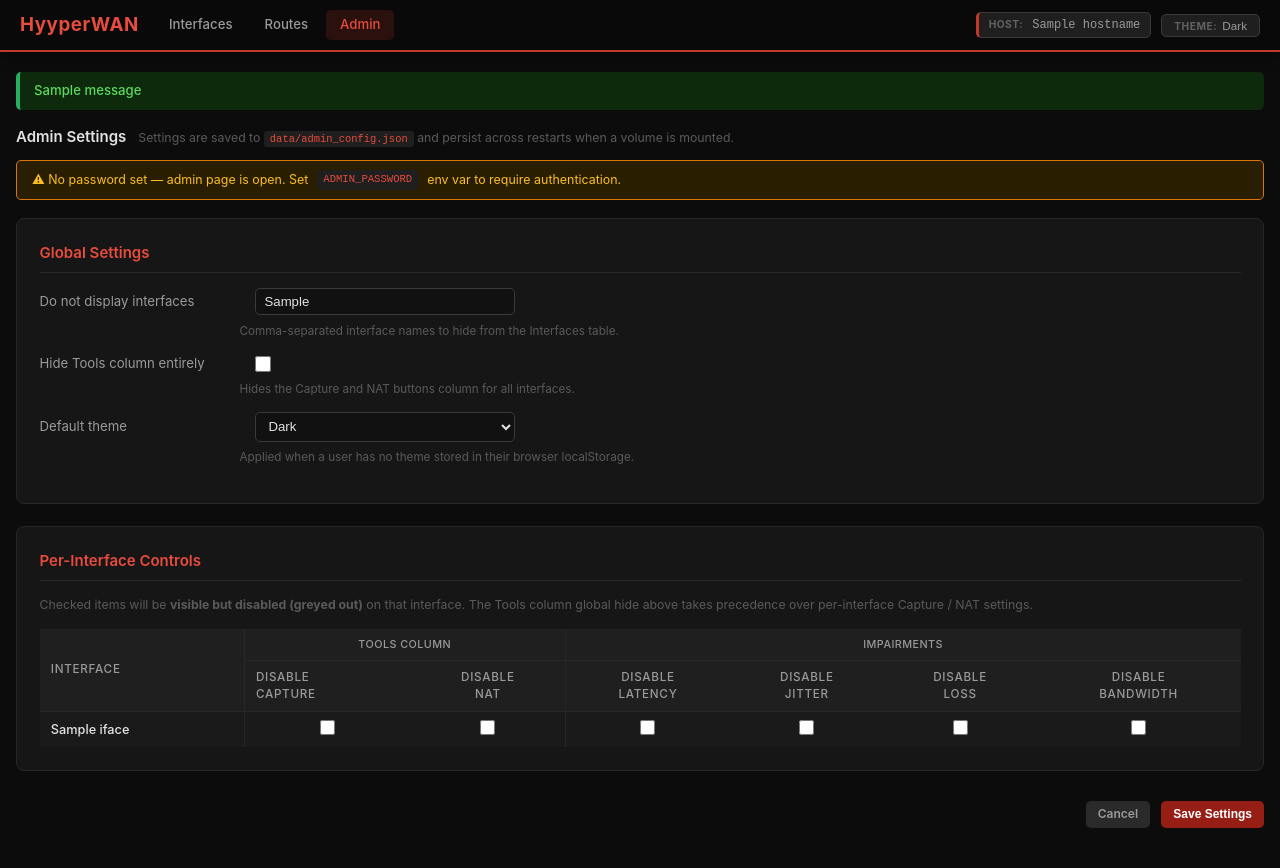
After one commit to hyyperlite/hyyperwan, a Flask app: template templates/admin.html in a window 1280 px wide. The commit adds this page. Run offline with Flask 3, Linux system fonts and the light colour scheme; the template is opened without the code that fills it: most values are stand-ins (such as "Sample title", 1, 10 or a date in 2020); one stand-in notice (Sample message) is shown; parts of the project's set-up code (start-up, migrations or seed data) failed here and were passed over.

Commit message:
Add /admin page with per-interface granular controls
- New /admin route with optional Basic Auth (ADMIN_PASSWORD env var)
- Admin config persisted to JSON file (ADMIN_CONFIG_PATH, default
  /app/data/admin_config.json) — mount -v /host/path:/app/data for
  persistence across container restarts
- Global settings: hidden interfaces, disable tools column, default theme
- Per-interface controls: disable (grey out) capture, NAT, latency,
  jitter, loss, and bandwidth independently per interface
- Env vars (IGNORE_INTERFACES, DISABLE_TOOLS_COLUMN) remain as startup
  defaults when no config file exists
- Admin link added to navbar on all pages
- Dockerfile updated; ADMIN_PASSWORD intentionally excluded from ENV
  to avoid baking secrets into image layers
- README updated with admin page docs and volume mount example

Co-Authored-By: Claude Sonnet 4.6 <noreply@anthropic.com>

```diff
--- a/app.py
+++ b/app.py
@@ -39,8 +39,58 @@ app.secret_key = 'your_secret_key'  # Needed for flashing messages
 # Path to store interface aliases
 ALIASES_FILE = os.path.join(os.path.dirname(os.path.abspath(__file__)), 'interface_aliases.json')
 
-# Interfaces to hide from the UI — comma-separated env var, default: docker0
-IGNORED_INTERFACES = [i.strip() for i in os.environ.get('IGNORE_INTERFACES', 'docker0').split(',') if i.strip()]
+# ---------------------------------------------------------------------------
+# Admin config — persistent settings stored in a JSON file.
+# The file location can be overridden via ADMIN_CONFIG_PATH so that Docker
+# users can mount a volume and have settings survive container restarts.
+# Env vars supply the baseline defaults when no config file exists yet.
+# ---------------------------------------------------------------------------
+ADMIN_CONFIG_PATH = os.environ.get(
+    'ADMIN_CONFIG_PATH',
+    os.path.join(os.path.dirname(os.path.abspath(__file__)), 'data', 'admin_config.json')
+)
+ADMIN_PASSWORD = os.environ.get('ADMIN_PASSWORD', '')  # empty = no auth required
+
+def _env_list(var, default=''):
+    """Parse a comma-separated env var into a list of stripped strings."""
+    return [i.strip() for i in os.environ.get(var, default).split(',') if i.strip()]
+
+def load_admin_config():
+    """Load admin config from file, falling back to env var defaults."""
+    defaults = {
+        'hidden_interfaces': _env_list('IGNORE_INTERFACES', 'docker0'),
+        'disable_tools_column': os.environ.get('DISABLE_TOOLS_COLUMN', 'false').lower() == 'true',
+        'default_theme': os.environ.get('DEFAULT_THEME', ''),
+        'interface_overrides': {},  # keyed by interface name
+    }
+    if os.path.exists(ADMIN_CONFIG_PATH):
+        try:
+            with open(ADMIN_CONFIG_PATH) as f:
+                saved = json.load(f)
+            # Merge: saved values override defaults
+            defaults.update(saved)
+        except Exception as e:
+            logging.error(f"Error reading admin config: {e}")
+    return defaults
+
+def save_admin_config(cfg):
+    """Persist admin config to file, creating parent dirs as needed."""
+    try:
+        os.makedirs(os.path.dirname(ADMIN_CONFIG_PATH), exist_ok=True)
+        with open(ADMIN_CONFIG_PATH, 'w') as f:
+            json.dump(cfg, f, indent=4)
+        return True, None
+    except Exception as e:
+        logging.error(f"Error saving admin config: {e}")
+        return False, str(e)
+
+def get_iface_override(cfg, iface, key, default=False):
+    """Return a per-interface override value, falling back to default."""
+    return cfg.get('interface_overrides', {}).get(iface, {}).get(key, default)
+
+# Interfaces to not display in the UI — driven by admin config (or env var default)
+# This is re-read on each request via load_admin_config() so it stays current.
+IGNORED_INTERFACES = _env_list('IGNORE_INTERFACES', 'docker0')
 
 # Path to store temporary pcap files - use /tmp directory
 PCAP_DIR = '/tmp/hyyperwan_pcaps'
@@ -216,7 +266,8 @@ def list_interfaces():
 
         # Load interface aliases; build ignored set (always include 'lo')
         aliases = load_interface_aliases()
-        ignored_interfaces_set = set(IGNORED_INTERFACES + ['lo'])
+        cfg = load_admin_config()
+        ignored_interfaces_set = set(cfg.get('hidden_interfaces', IGNORED_INTERFACES) + ['lo'])
 
         try:
             data = json.loads(output)
@@ -619,22 +670,19 @@ def exec_ip_route(args, ip_version=4):
 @app.route('/')
 def index():
     try:
-        # Check if ip command is available first
         ip_available = is_ip_available()
-        iptables_available = is_iptables_available() # Check for iptables
-
-        # Only attempt to list interfaces if ip command is available
+        iptables_available = is_iptables_available()
         interfaces = list_interfaces() if ip_available else []
-
         hostname = socket.gethostname()
         tcpdump_available = is_tcpdump_available()
         tc_available = is_tc_available()
-        tools_column_disabled = os.getenv('DISABLE_TOOLS_COLUMN', 'false').lower() == 'true'
+        cfg = load_admin_config()
 
         return render_template('index.html', interfaces=interfaces, hostname=hostname,
                               tcpdump_available=tcpdump_available, tc_available=tc_available,
                               ip_available=ip_available, iptables_available=iptables_available,
-                              tools_column_disabled=tools_column_disabled)
+                              tools_column_disabled=cfg.get('disable_tools_column', False),
+                              iface_overrides=cfg.get('interface_overrides', {}))
     except Exception as e:
         logging.error(f"Error in index route: {str(e)}")
         flash("An error occurred while loading the page", "error")
@@ -642,7 +690,7 @@ def index():
         return render_template('index.html', interfaces=[], hostname=hostname,
                               tcpdump_available=False, tc_available=False,
                               ip_available=False, iptables_available=False,
-                              tools_column_disabled=False)
+                              tools_column_disabled=False, iface_overrides={})
 
 @app.route('/favicon.png')
 def favicon():
@@ -1292,6 +1340,8 @@ def interface_detail(name):
         mtu = get_mtu(name)
         latency, loss, jitter, bandwidth = get_qdisc_settings(name)
         tc_available = is_tc_available()
+        cfg = load_admin_config()
+        iface_ov = cfg.get('interface_overrides', {}).get(name, {})
         return render_template('interface.html',
                                hostname=hostname,
                                iface_name=name,
@@ -1303,7 +1353,8 @@ def interface_detail(name):
                                loss=loss,
                                jitter=jitter,
                                bandwidth=bandwidth,
-                               tc_available=tc_available)
+                               tc_available=tc_available,
+                               iface_override=iface_ov)
     except Exception as e:
         logging.error(f"Error in interface_detail for {name}: {e}")
         flash(f"Error loading interface detail: {e}", "error")
@@ -1363,6 +1414,82 @@ def interface_del_addr(name):
     else:
         flash(f"Failed to remove {address} from {name}: {err}", "error")
     return redirect(url_for('interface_detail', name=name))
+
+
+# ---------------------------------------------------------------------------
+# Admin routes
+# ---------------------------------------------------------------------------
+import functools
+from flask import Response
+
+def _check_admin_auth(username, password):
+    if not ADMIN_PASSWORD:
+        return True  # no password set — open access
+    return password == ADMIN_PASSWORD
+
+def _require_admin_auth(f):
+    @functools.wraps(f)
+    def decorated(*args, **kwargs):
+        auth = request.authorization
+        if not auth or not _check_admin_auth(auth.username, auth.password):
+            return Response(
+                'Admin login required.',
+                401,
+                {'WWW-Authenticate': 'Basic realm="HyyperWAN Admin"'}
+            )
+        return f(*args, **kwargs)
+    return decorated
+
+@app.route('/admin', methods=['GET'])
+@_require_admin_auth
+def admin():
+    cfg = load_admin_config()
+    # Get live interface list for the interface overrides table
+    all_interfaces = []
+    try:
+        result = subprocess.run(['ip', '-j', 'addr'], capture_output=True, text=True)
+        data = json.loads(result.stdout)
+        all_interfaces = [i['ifname'] for i in data if i['ifname'] != 'lo']
+    except Exception:
+        pass
+    hostname = socket.gethostname()
+    return render_template('admin.html',
+                           hostname=hostname,
+                           cfg=cfg,
+                           all_interfaces=all_interfaces,
+                           admin_password_set=bool(ADMIN_PASSWORD))
+
+@app.route('/admin/save', methods=['POST'])
+@_require_admin_auth
+def admin_save():
+    cfg = load_admin_config()
+
+    # Global settings
+    hidden_raw = request.form.get('hidden_interfaces', '')
+    cfg['hidden_interfaces'] = [i.strip() for i in hidden_raw.split(',') if i.strip()]
+    cfg['disable_tools_column'] = 'disable_tools_column' in request.form
+    cfg['default_theme'] = request.form.get('default_theme', '')
+
+    # Per-interface overrides — rebuild from form
+    overrides = {}
+    all_ifaces = request.form.getlist('iface_names')
+    for iface in all_ifaces:
+        overrides[iface] = {
+            'hide_capture':   f'hide_capture_{iface}'   in request.form,
+            'hide_nat':       f'hide_nat_{iface}'       in request.form,
+            'hide_latency':   f'hide_latency_{iface}'   in request.form,
+            'hide_jitter':    f'hide_jitter_{iface}'    in request.form,
+            'hide_loss':      f'hide_loss_{iface}'      in request.form,
+            'hide_bandwidth': f'hide_bandwidth_{iface}' in request.form,
+        }
+    cfg['interface_overrides'] = overrides
+
+    ok, err = save_admin_config(cfg)
+    if ok:
+        flash('Settings saved successfully.', 'success')
+    else:
+        flash(f'Error saving settings: {err}', 'error')
+    return redirect(url_for('admin'))
 
 
 def cleanup_on_exit():
--- /dev/null
+++ b/templates/admin.html
@@ -0,0 +1,297 @@
+<!DOCTYPE html>
+<html lang="en">
+<head>
+    <meta charset="UTF-8">
+    <meta name="viewport" content="width=device-width, initial-scale=1.0">
+    <title>HyyperWAN — Admin — {{ hostname }}</title>
+    <script>
+        (function () {
+            var t = localStorage.getItem('hyyperwan-theme') || '';
+            document.documentElement.setAttribute('data-theme', t);
+        })();
+    </script>
+    <link rel="stylesheet" href="{{ url_for('static', filename='style.css') }}">
+    <link rel="icon" href="{{ url_for('static', filename='img/favicon.png') }}">
+    <style>
+        .admin-section {
+            background: var(--bg-surface);
+            border: 1px solid var(--border);
+            border-radius: var(--radius-lg);
+            padding: 1.5rem;
+            margin-bottom: 1.5rem;
+        }
+        .admin-section h2 {
+            font-size: 1rem;
+            font-weight: 600;
+            color: var(--accent-light);
+            margin-bottom: 1rem;
+            padding-bottom: 0.5rem;
+            border-bottom: 1px solid var(--border);
+        }
+        .admin-field {
+            display: flex;
+            align-items: center;
+            gap: 1rem;
+            margin-bottom: 0.9rem;
+        }
+        .admin-field label {
+            min-width: 200px;
+            color: var(--text-secondary);
+            font-size: 0.88rem;
+        }
+        .admin-field input[type="text"],
+        .admin-field select {
+            background: var(--bg-input);
+            border: 1px solid var(--border-strong);
+            border-radius: var(--radius);
+            color: var(--text-primary);
+            padding: 0.35rem 0.6rem;
+            font-size: 0.88rem;
+            min-width: 260px;
+        }
+        .admin-field input[type="checkbox"] {
+            width: 16px;
+            height: 16px;
+            accent-color: var(--accent);
+            cursor: pointer;
+        }
+        .admin-note {
+            font-size: 0.78rem;
+            color: var(--text-muted);
+            margin-top: -0.4rem;
+            margin-bottom: 0.9rem;
+            padding-left: 200px;
+        }
+        /* Per-interface table */
+        .iface-override-table {
+            width: 100%;
+            border-collapse: collapse;
+            font-size: 0.85rem;
+        }
+        .iface-override-table th {
+            background: var(--bg-elevated);
+            color: var(--text-secondary);
+            font-weight: 500;
+            padding: 0.5rem 0.75rem;
+            text-align: center;
+            border-bottom: 1px solid var(--border);
+            white-space: nowrap;
+        }
+        .iface-override-table th:first-child { text-align: left; }
+        .iface-override-table td {
+            padding: 0.5rem 0.75rem;
+            border-bottom: 1px solid var(--border);
+            text-align: center;
+            color: var(--text-primary);
+        }
+        .iface-override-table td:first-child { text-align: left; font-weight: 500; }
+        .iface-override-table tr:last-child td { border-bottom: none; }
+        .iface-override-table tr:hover td { background: var(--bg-row-hover); }
+        .iface-override-table input[type="checkbox"] {
+            width: 15px; height: 15px;
+            accent-color: var(--accent);
+            cursor: pointer;
+        }
+        .col-group-label {
+            font-size: 0.72rem;
+            color: var(--text-muted);
+            text-transform: uppercase;
+            letter-spacing: 0.04em;
+        }
+        .col-sep { border-left: 1px solid var(--border); }
+        .auth-notice {
+            display: flex;
+            align-items: center;
+            gap: 0.6rem;
+            padding: 0.6rem 1rem;
+            border-radius: var(--radius);
+            font-size: 0.83rem;
+            margin-bottom: 1.2rem;
+        }
+        .auth-notice.set   { background: var(--success-bg); color: var(--success-text); border: 1px solid var(--success-border); }
+        .auth-notice.unset { background: var(--warning-bg); color: var(--warning-text); border: 1px solid var(--warning-border); }
+        .save-bar {
+            display: flex;
+            justify-content: flex-end;
+            gap: 0.75rem;
+            padding-top: 0.5rem;
+        }
+    </style>
+</head>
+<body>
+
+<!-- =====================================================================
+     Navigation
+     ===================================================================== -->
+<nav class="navbar">
+    <span class="navbar-brand">HyyperWAN</span>
+    <div class="navbar-links">
+        <a href="{{ url_for('index') }}" class="nav-link">Interfaces</a>
+        <a href="{{ url_for('routes_page') }}" class="nav-link">Routes</a>
+        <a href="{{ url_for('admin') }}" class="nav-link active">Admin</a>
+    </div>
+    <div class="navbar-right">
+        <span class="hostname-badge"><span class="badge-label">Host:</span> {{ hostname }}</span>
+        <button class="theme-btn" id="themeBtn" onclick="cycleTheme()"><span class="badge-label">Theme:</span> Dark</button>
+    </div>
+</nav>
+
+<!-- =====================================================================
+     Main content
+     ===================================================================== -->
+<main class="main-content">
+
+    <!-- Flash messages -->
+    {% with messages = get_flashed_messages(with_categories=true) %}
+    {% if messages %}
+    <div class="flash-messages">
+        {% for category, message in messages %}
+        <div class="flash-message {{ category }}">{{ message }}</div>
+        {% endfor %}
+    </div>
+    {% endif %}
+    {% endwith %}
+
+    <div class="section-header">
+        <span class="section-title">Admin Settings</span>
+        <span class="section-sub">Settings are saved to <code>data/admin_config.json</code> and persist across restarts when a volume is mounted.</span>
+    </div>
+
+    {% if admin_password_set %}
+    <div class="auth-notice set">&#128274; Password protection is active (<code>ADMIN_PASSWORD</code> is set).</div>
+    {% else %}
+    <div class="auth-notice unset">&#9888; No password set — admin page is open. Set <code>ADMIN_PASSWORD</code> env var to require authentication.</div>
+    {% endif %}
+
+    <form method="POST" action="{{ url_for('admin_save') }}">
+
+        <!-- ── Global Settings ─────────────────────────────────────── -->
+        <div class="admin-section">
+            <h2>Global Settings</h2>
+
+            <div class="admin-field">
+                <label for="hidden_interfaces">Do not display interfaces</label>
+                <input type="text" id="hidden_interfaces" name="hidden_interfaces"
+                       value="{{ cfg.hidden_interfaces | join(', ') }}"
+                       placeholder="e.g. docker0, virbr0">
+            </div>
+            <div class="admin-note">Comma-separated interface names to hide from the Interfaces table.</div>
+
+            <div class="admin-field">
+                <label for="disable_tools_column">Hide Tools column entirely</label>
+                <input type="checkbox" id="disable_tools_column" name="disable_tools_column"
+                       {% if cfg.disable_tools_column %}checked{% endif %}>
+            </div>
+            <div class="admin-note">Hides the Capture and NAT buttons column for all interfaces.</div>
+
+            <div class="admin-field">
+                <label for="default_theme">Default theme</label>
+                <select id="default_theme" name="default_theme">
+                    <option value=""    {% if cfg.default_theme == ''      %}selected{% endif %}>Dark</option>
+                    <option value="light" {% if cfg.default_theme == 'light' %}selected{% endif %}>Light</option>
+                </select>
+            </div>
+            <div class="admin-note">Applied when a user has no theme stored in their browser localStorage.</div>
+        </div>
+
+        <!-- ── Per-Interface Controls ──────────────────────────────── -->
+        <div class="admin-section">
+            <h2>Per-Interface Controls</h2>
+            <p style="font-size:0.82rem; color:var(--text-muted); margin-bottom:1rem;">
+                Checked items will be <strong>visible but disabled (greyed out)</strong> on that interface.
+                The Tools column global hide above takes precedence over per-interface Capture / NAT settings.
+            </p>
+
+            {% if all_interfaces %}
+            <table class="iface-override-table">
+                <thead>
+                    <tr>
+                        <th rowspan="2">Interface</th>
+                        <th colspan="2" class="col-sep col-group-label">Tools column</th>
+                        <th colspan="4" class="col-sep col-group-label">Impairments</th>
+                    </tr>
+                    <tr>
+                        <th class="col-sep">Disable<br>Capture</th>
+                        <th>Disable<br>NAT</th>
+                        <th class="col-sep">Disable<br>Latency</th>
+                        <th>Disable<br>Jitter</th>
+                        <th>Disable<br>Loss</th>
+                        <th>Disable<br>Bandwidth</th>
+                    </tr>
+                </thead>
+                <tbody>
+                    {% for iface in all_interfaces %}
+                    {% set ov = cfg.interface_overrides.get(iface, {}) %}
+                    <tr>
+                        <td>
+                            {{ iface }}
+                            <input type="hidden" name="iface_names" value="{{ iface }}">
+                        </td>
+                        <td class="col-sep">
+                            <input type="checkbox" name="hide_capture_{{ iface }}"
+                                   {% if ov.get('hide_capture') %}checked{% endif %}>
+                        </td>
+                        <td>
+                            <input type="checkbox" name="hide_nat_{{ iface }}"
+                                   {% if ov.get('hide_nat') %}checked{% endif %}>
+                        </td>
+                        <td class="col-sep">
+                            <input type="checkbox" name="hide_latency_{{ iface }}"
+                                   {% if ov.get('hide_latency') %}checked{% endif %}>
+                        </td>
+                        <td>
+                            <input type="checkbox" name="hide_jitter_{{ iface }}"
+                                   {% if ov.get('hide_jitter') %}checked{% endif %}>
+                        </td>
+                        <td>
+                            <input type="checkbox" name="hide_loss_{{ iface }}"
+                                   {% if ov.get('hide_loss') %}checked{% endif %}>
+                        </td>
+                        <td>
+                            <input type="checkbox" name="hide_bandwidth_{{ iface }}"
+                                   {% if ov.get('hide_bandwidth') %}checked{% endif %}>
+                        </td>
+                    </tr>
+                    {% endfor %}
+                </tbody>
+            </table>
+            {% else %}
+            <p style="color:var(--text-muted); font-size:0.85rem;">No interfaces detected.</p>
+            {% endif %}
+        </div>
+
+        <div class="save-bar">
+            <a href="{{ url_for('index') }}" class="btn btn-secondary">Cancel</a>
+            <button type="submit" class="btn btn-primary">Save Settings</button>
+        </div>
+
+    </form>
+
+</main>
+
+<script>
+// ---- Theme cycling -------------------------------------------------------
+const THEMES      = ['', 'light'];
+const THEME_NAMES = ['Dark', 'Light'];
+const THEME_KEY   = 'hyyperwan-theme';
+
+function getTheme() { return localStorage.getItem(THEME_KEY) || ''; }
+
+function applyTheme(theme) {
+    document.documentElement.setAttribute('data-theme', theme);
+    localStorage.setItem(THEME_KEY, theme);
+    const idx = THEMES.indexOf(theme);
+    const btn = document.getElementById('themeBtn');
+    if (btn) btn.innerHTML = `<span class="badge-label">Theme:</span> ${THEME_NAMES[idx >= 0 ? idx : 0]}`;
+}
+
+function cycleTheme() {
+    const cur = getTheme();
+    const idx = THEMES.indexOf(cur);
+    applyTheme(THEMES[(idx + 1) % THEMES.length]);
+}
+
+(function () { applyTheme(getTheme()); })();
+</script>
+</body>
+</html>
--- a/templates/routes.html
+++ b/templates/routes.html
@@ -23,6 +23,7 @@
     <div class="navbar-links">
         <a href="{{ url_for('index') }}" class="nav-link">Interfaces</a>
         <a href="{{ url_for('routes_page') }}" class="nav-link active">Routes</a>
+        <a href="{{ url_for('admin') }}" class="nav-link">Admin</a>
     </div>
     <div class="navbar-right">
         <span class="hostname-badge"><span class="badge-label">Host:</span> {{ hostname }}</span>
```
Also changed, not shown: templates/index.html (+15 -9 lines), templates/interface.html (+11 -5 lines), README.md, 1 other file.
